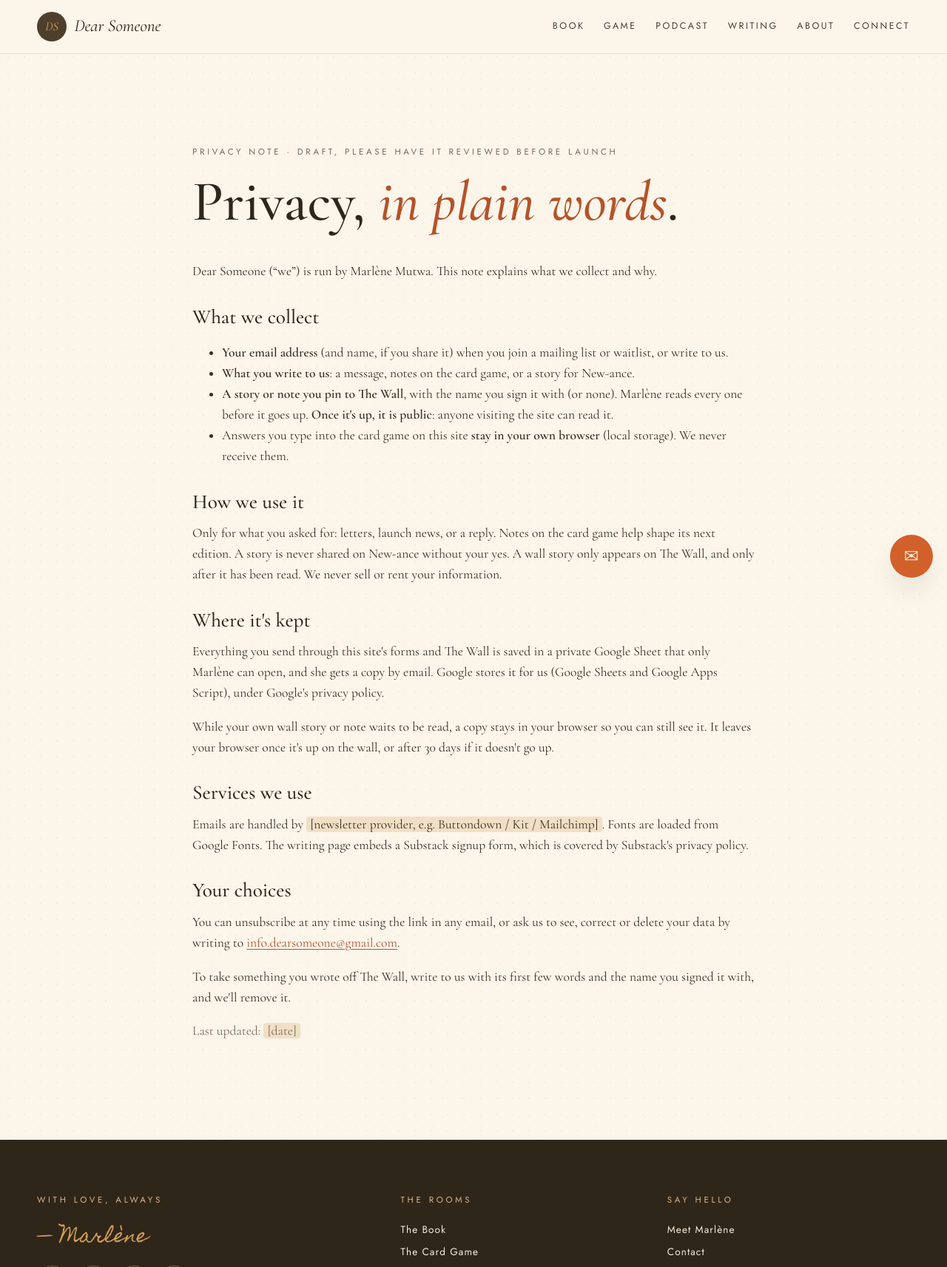
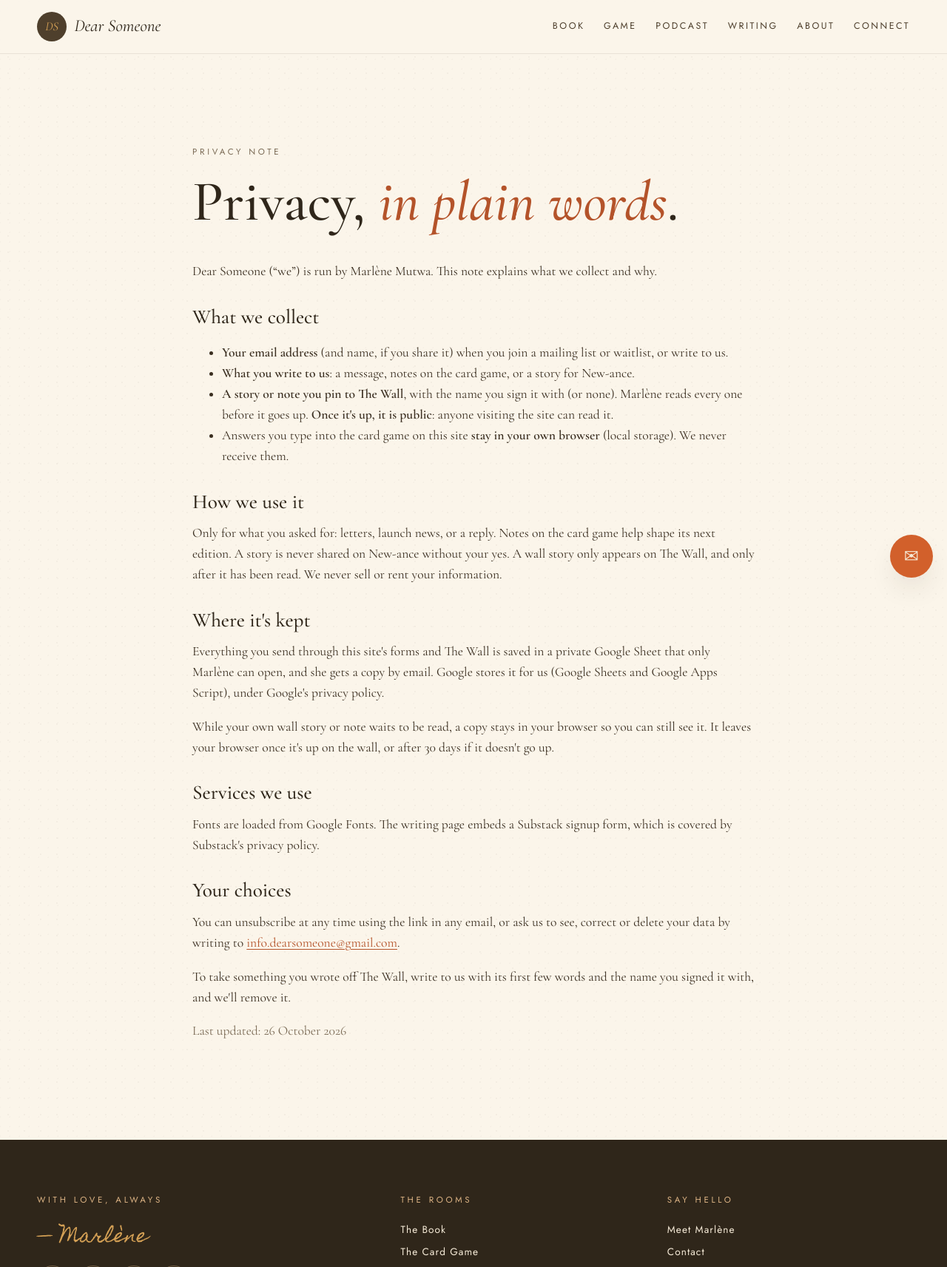
Before and after one commit to NicolasVerbaere/dearsomeone-site, a plain HTML site: page privacy.html in a window 1280 px wide. Shown: the top 1713 px of the page at 74% size. Drawn offline with nearby package versions, Linux system fonts and the light colour scheme.

Commit message:
Finalise privacy and terms
Co-authored-by: Copilot App <223556219+Copilot@users.noreply.github.com>

```diff
--- a/privacy.html
+++ b/privacy.html
@@ -16,7 +16,7 @@
 <main id="main">
   <section class="legal">
     <div class="narrow">
-      <span class="eyebrow">Privacy note · Draft, please have it reviewed before launch</span>
+      <span class="eyebrow">Privacy note</span>
       <h1>Privacy, <em>in plain words</em>.</h1>
       <p>Dear Someone (“we”) is run by Marlène Mutwa. This note explains what we collect and why.</p>
       <h2>What we collect</h2>
@@ -32,11 +32,11 @@
       <p>Everything you send through this site's forms and The Wall is saved in a private Google Sheet that only Marlène can open, and she gets a copy by email. Google stores it for us (Google Sheets and Google Apps Script), under Google's privacy policy.</p>
       <p>While your own wall story or note waits to be read, a copy stays in your browser so you can still see it. It leaves your browser once it's up on the wall, or after 30 days if it doesn't go up.</p>
       <h2>Services we use</h2>
-      <p>Emails are handled by <span class="placeholder">[newsletter provider, e.g. Buttondown / Kit / Mailchimp]</span>. Fonts are loaded from Google Fonts. The writing page embeds a Substack signup form, which is covered by Substack's privacy policy.</p>
+      <p>Fonts are loaded from Google Fonts. The writing page embeds a Substack signup form, which is covered by Substack's privacy policy.</p>
       <h2>Your choices</h2>
       <p>You can unsubscribe at any time using the link in any email, or ask us to see, correct or delete your data by writing to <a href="mailto:info.dearsomeone@gmail.com">info.dearsomeone@gmail.com</a>.</p>
       <p>To take something you wrote off The Wall, write to us with its first few words and the name you signed it with, and we'll remove it.</p>
-      <p style="color:var(--muted)">Last updated: <span class="placeholder">[date]</span></p>
+      <p style="color:var(--muted)">Last updated: 26 October 2026</p>
     </div>
   </section>
 </main>
```
Also changed, not shown: terms.html (+2 -2 lines).
